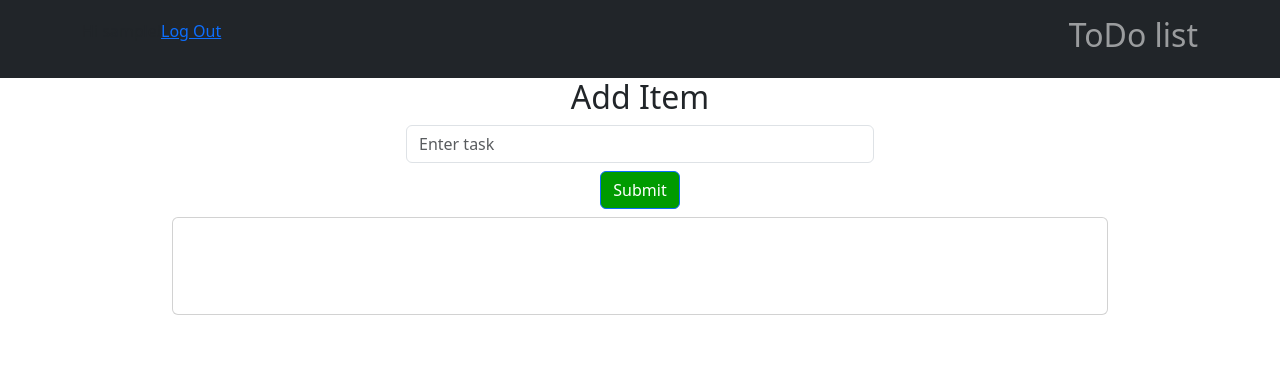
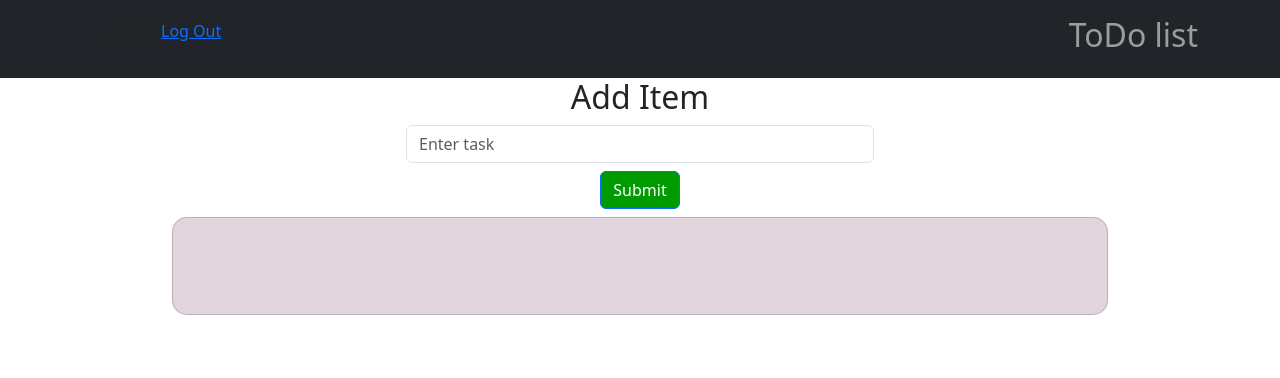
Before and after one commit to Mahdifm1/ToDo_list, a Django app: page / in a window 1280 px wide. Shown: the top 378 px of the page. Run offline with Django 4.2, Linux system fonts and the light colour scheme; the visitor is signed in with stand-in values (Sample User, id 1); data that the repository does not hold is empty.

Commit message:
change some style

```diff
--- a/account/static/account/css/style.css
+++ b/account/static/account/css/style.css
@@ -244,3 +244,12 @@ a, a:hover {
     border-radius: 15px;
     box-shadow: 0px 5px 30px 5px #888888;
 }
+
+.card-class {
+    border-radius: 15px !important;
+    background: #e2d5de !important;
+}
+
+.border-rad {
+    border-radius: 15px;
+}
--- a/todoapp/static/todoapp/css/style.css
+++ b/todoapp/static/todoapp/css/style.css
@@ -1,11 +1,11 @@
 ul {
-    height: auto;
+    /*height: 50px;*/
+    max-height: 45vh;
     line-height: 35px;
     horiz-align: center;
     padding: 0;
     margin-bottom: 20px;
     overflow-y: scroll;
-    max-height: 450px;
 }
 
 li {
@@ -26,6 +26,6 @@ li {
     background-color: #009b00;
 }
 
-.fl-right{
+.fl-right {
     display: flex;
 }
```
